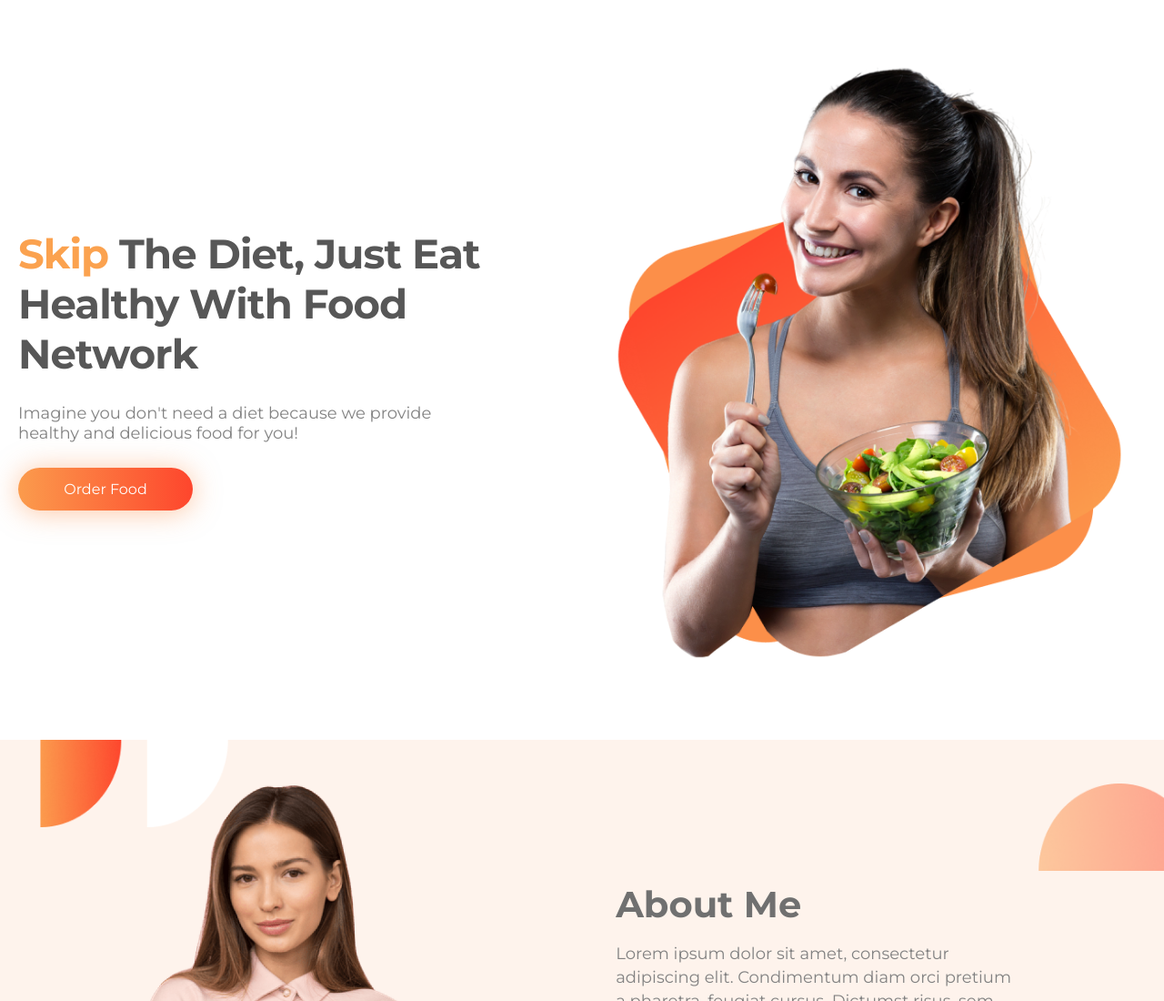
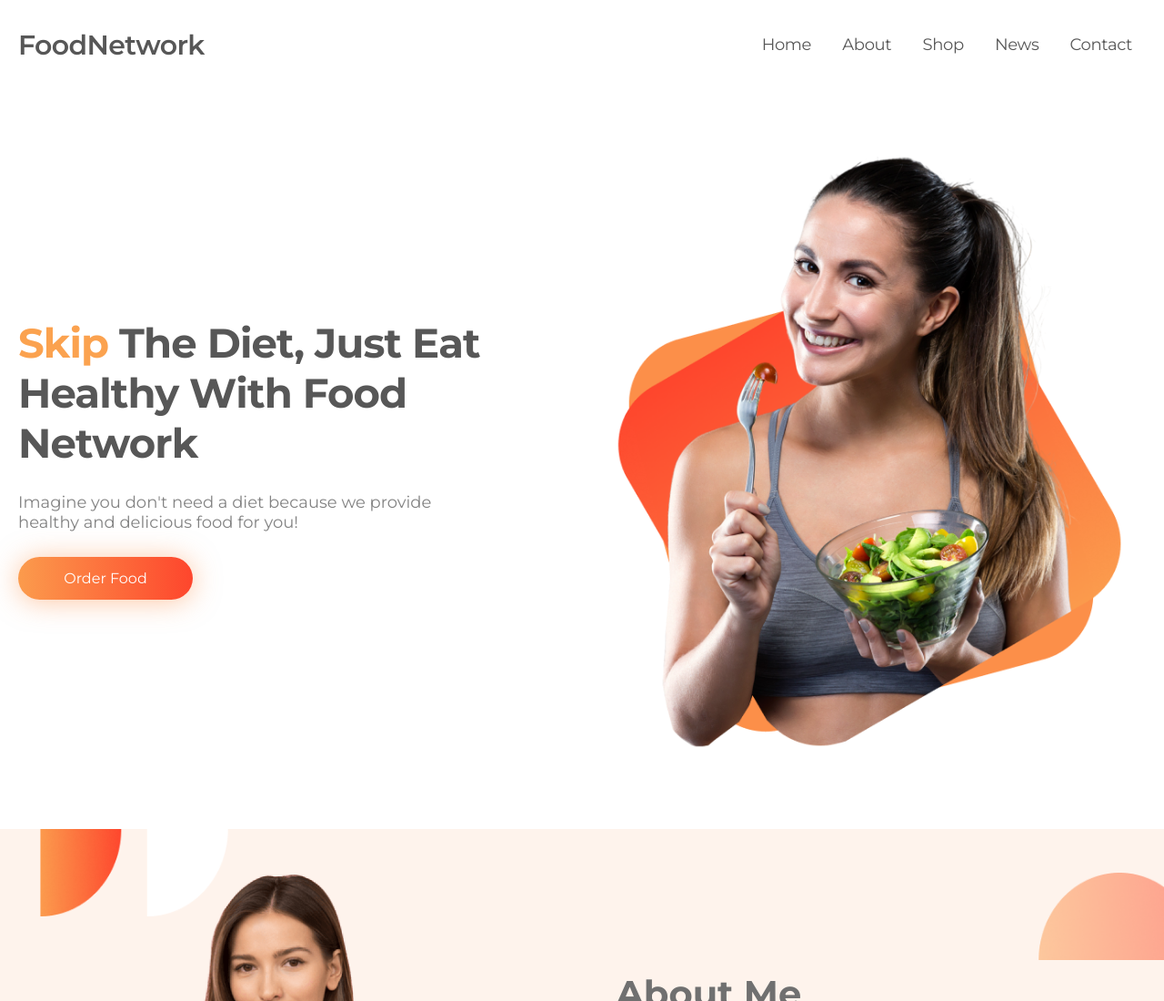
Before and after one commit to codersurjo/food-network, a plain HTML site: page index.html in a window 1280 px wide. Shown: the top 1100 px of the page at 91% size. Drawn offline with Linux system fonts and the light colour scheme.

Commit message:
Menu Add

```diff
--- a/index.html
+++ b/index.html
@@ -12,6 +12,28 @@
 </head>
 
 <body>
+
+    <!-- Header area Design  -->
+    <header class="header_area_design">
+        <div class="main_area">
+            <div class="header_menu_item">
+                <div class="logo">
+                    <a href="index.html">FoodNetwork</a>
+                </div>
+
+                <div class="nav_bar">
+                    <ul>
+                        <li><a href="#">Home</a></li>
+                        <li><a href="#">About</a></li>
+                        <li><a href="#">Shop</a></li>
+                        <li><a href="#">News</a></li>
+                        <li><a href="#">Contact</a></li>
+                    </ul>
+                </div>
+            </div>
+        </div>
+    </header>
+    <!-- End Header area design  -->
     <!-- Banner area design  -->
     <section class="banner_area_design">
         <div class="main_area">
@@ -19,7 +41,7 @@
                 <div class="banner_left">
                     <h1><span>Skip</span> The Diet, Just Eat Healthy With Food Network</h1>
                     <p>Imagine you don't need a diet because we provide healthy and delicious food for you!</p>
-                    <a href="#">Order Food</a>
+                    <a class="btn1" href="#">Order Food</a>
                 </div>
 
                 <div class="banner_right">
@@ -42,7 +64,7 @@
                     <p>Lorem ipsum dolor sit amet, consectetur adipiscing elit. Condimentum diam orci pretium a pharetra, feugiat cursus. Dictumst risus, sem egestas odio cras adipiscing vulputate. Nisi, risus in suscipit non. Non commodo volutpat, pharetra,
                         vel.
                     </p>
-                    <a href="#">Contact Me</a>
+                    <a class="btn1" href="#">Contact Me</a>
                 </div>
             </div>
         </div>
--- a/style.css
+++ b/style.css
@@ -26,7 +26,7 @@ p {
     line-height: 26px;
 }
 
-a {
+a.btn1 {
     transition: 0.2s;
     -webkit-transition: 0.2s;
     -moz-transition: 0.2s;
@@ -264,5 +264,50 @@ a {
     font-size: 16px;
 }
 
+.header_area_design {
+    padding: 22px 0;
+}
+
+.header_menu_item {
+    display: flex;
+    align-items: center;
+    justify-content: space-between;
+}
+
+.logo {}
+
+.logo a {
+    text-decoration: none;
+    font-size: 30px;
+    font-weight: 600;
+    line-height: normal;
+    letter-spacing: -0.02em;
+    color: #575757;
+}
+
+.nav_bar {}
+
+.nav_bar ul {}
+
+.nav_bar ul li {
+    display: inline;
+    list-style: none;
+}
+
+.nav_bar ul li a {
+    text-decoration: none;
+    font-size: 18px;
+    line-height: normal;
+    letter-spacing: -0.02em;
+    color: #575757;
+    font-weight: 400;
+    padding: 0 15px;
+    transition: 0.2s;
+}
+
+.nav_bar ul li:hover a {
+    opacity: 0.8;
+}
+
 
 /* End Footer area design  */
```
